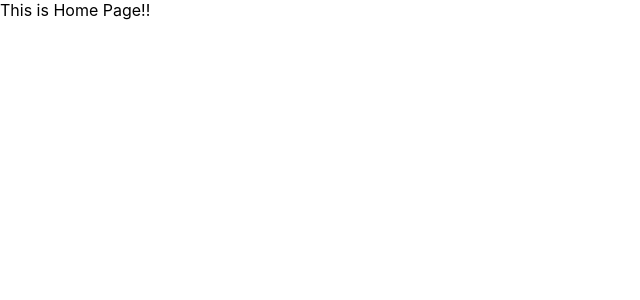
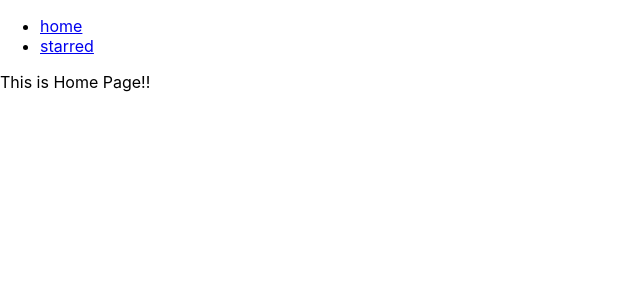
Before and after one commit to Prashant-17-11/BoxOffice, a React (Create React App) app: page / in a window 1280 px wide. Shown: the top 300 px of the page, without its empty margins (0-640 px from the left). Built offline with nearby package versions, Linux system fonts and the light colour scheme.

Commit message:
created navbar

```diff
--- a/src/App.js
+++ b/src/App.js
@@ -1,9 +1,22 @@
 import React from "react";
+import {Routes, Route} from "react-router-dom";
+
+import Navs from "./Components/Navs";
+import Home from "./Routes/Home";
+import Starred from "./Routes/Starred";
 
 function App() {
   return (
     <div className="App">
-      This is Home Page!!
+      <Navs />
+
+      <Routes>
+        <Route path="/" element={<Home />}></Route>
+        <Route path="starred" element={<Starred />}>
+        </Route>
+        <Route path="*" element={<>This is 404 page.</>}></Route> {/* '*' matches only no other routes match */}
+     </Routes>
+
     </div>
   );
 }
--- /dev/null
+++ b/src/Components/Navs.js
@@ -0,0 +1,21 @@
+import React from "react";
+import { Link } from "react-router-dom";
+
+const links = [
+  { to: "/", text: "home" },
+  { to: "/starred", text: "starred" },
+];
+
+const Navs = () => {
+  return (<div>
+      <ul>
+          {links.map((link) => (
+              <li key={link.to}>
+                  <Link to={link.to}>{link.text}</Link>
+              </li>
+          ))}
+      </ul>
+  </div>);
+};
+
+export default Navs;
--- /dev/null
+++ b/src/Routes/Home.js
@@ -0,0 +1,9 @@
+import React from 'react'
+
+const Home = () => {
+  return (
+    <div>This is Home Page!!</div>
+  )
+}
+
+export default Home
--- a/src/index.js
+++ b/src/index.js
@@ -3,19 +3,13 @@ import ReactDOM from "react-dom";
 import { BrowserRouter, Routes, Route } from "react-router-dom";
 import "./index.css";
 import App from "./App";
-import Starred from "./Routes/Starred";
 import * as serviceWorkerRegistration from "./serviceWorkerRegistration";
 
 serviceWorkerRegistration.register();
 
 ReactDOM.render(
   <BrowserRouter>
-  <Routes>
-        <Route path="/" element={<App />}></Route>
-        <Route path="starred" element={<Starred />}>
-        </Route>
-        <Route path="*" element={<>This is 404 page.</>}></Route> {/* '*' matches only no other routes match */}
-      </Routes>
+  <App />
   </BrowserRouter>, // wrapping app component
   document.getElementById("root")
 );
```
